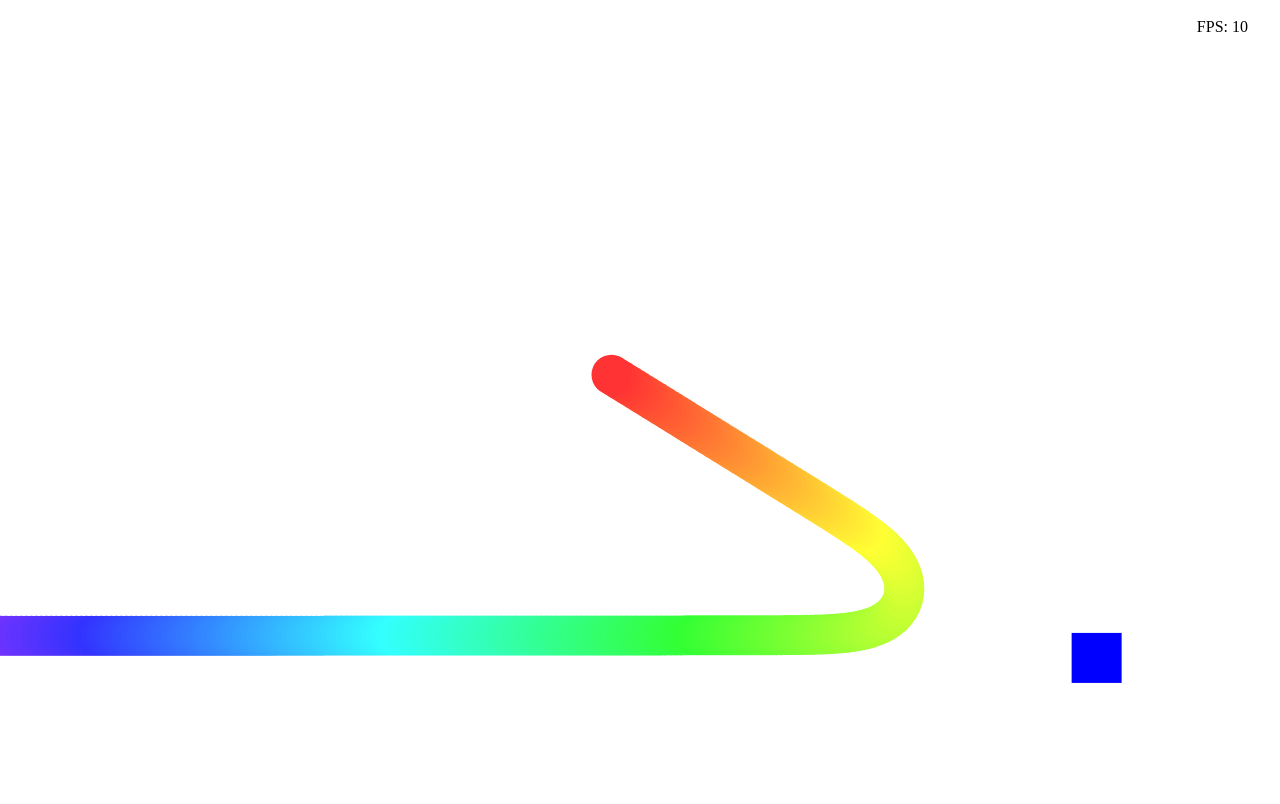
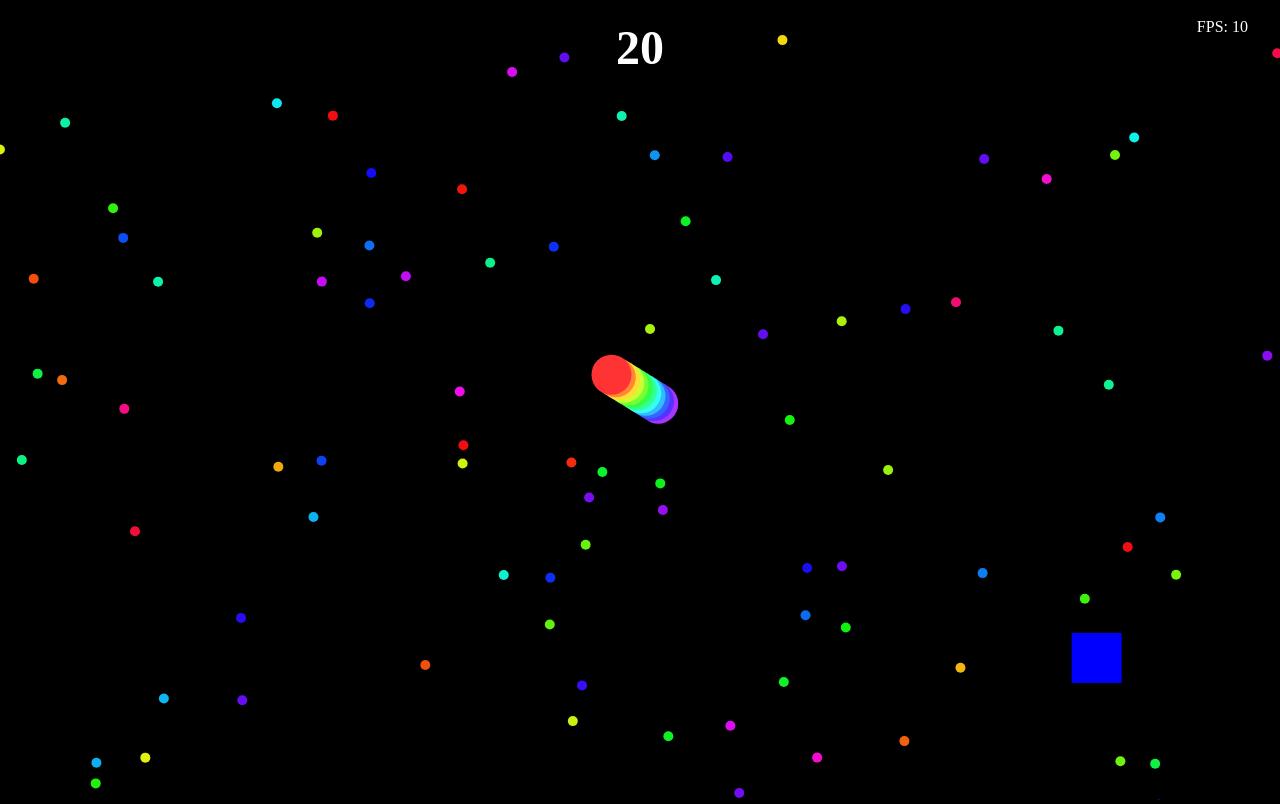
Before and after one commit to theo5970/oreo-slither-front-basic, a plain HTML site: page index.html in a window 1280 px wide. Drawn offline with Linux system fonts and the light colour scheme; animation ran at ten frames a second.

Commit message:
- 먹이 기능 추가 (+렌더링 최적화) - 점수 표시

```diff
--- a/index.html
+++ b/index.html
@@ -11,6 +11,7 @@
     <script src="./scripts/fps_counter.js"></script>
     <script src="./scripts/math_utils.js"></script>
     <script src="./scripts/snake.js"></script>
+    <script src="./scripts/food.js"></script>
     <script src="./scripts/main.js"></script>
 </body>
 
--- /dev/null
+++ b/scripts/food.js
@@ -0,0 +1,8 @@
+class Food {
+    constructor() {
+        this.x = 0
+        this.y = 0
+        this.radius = 10
+        this.color = 'rgb(255, 0, 255)'
+    }
+}
--- a/scripts/main.js
+++ b/scripts/main.js
@@ -10,6 +10,16 @@ const canvas = document.getElementById('canvas');
 const ctx = canvas.getContext('2d');
 
 const player = new Snake(0, 0);
+let score = 0;
+const foods = [];
+for (let i = 0; i < 20000; i++) { // 테스트 먹이 추가
+    const food = new Food();
+    food.x = RandomRange(-15000, 15000);
+    food.y = RandomRange(-15000, 15000);
+    food.color = `hsl(${RandomRange(0, 360)}deg, 90%, 50%)`;
+    food.radius = 10;
+    foods.push(food);
+}
 
 const minMoveSpeed = 200;
 const maxMoveSpeed = 800;
@@ -83,10 +93,12 @@ function UpdateCamera() {
     ctx.scale(inverseZoom, inverseZoom);
 }
 
+let currentTransform;
+
 // 업데이트 (게임)
 function Update() {
-    let transform = ctx.getTransform();
-    let target = TransformPoint(InverseTransform(transform), mousePosition);    // 마우스 위치를 월드 좌표계로 변환
+    currentTransform = ctx.getTransform();
+    let target = TransformPoint(InverseTransform(currentTransform), mousePosition);    // 마우스 위치를 월드 좌표계로 변환
 
     let dx = target.x - player.x;
     let dy = target.y - player.y;
@@ -101,11 +113,49 @@ function Update() {
         speed = maxMoveSpeed;
     }
 
-    if (distance > 100) {
-        player.Move(speed * dx * deltaTime, speed * dy * deltaTime);
+    player.Move(speed * dx * deltaTime, speed * dy * deltaTime);
+    player.Update();
+
+    CheckCollisions();
+}
+
+// 카메라에 표시되는 지 확인
+function IsVisibleFromCamera(x, y) {
+    const tp = TransformPoint(currentTransform, { x, y });
+
+    const viewportWidth = ctx.canvas.width * zoom;
+    const viewportHeight = ctx.canvas.height * zoom;
+    return ((tp.x > 0 && tp.x < viewportWidth) && (tp.y > 0 && tp.y < viewportHeight));
+}
+
+// 먹이랑 지렁이 머리 충돌체크
+function CheckCollisions() {
+    for (let i = 0; i < foods.length; i++) {
+        const food = foods[i];
+        const distance = CalculateDistance(player.x, player.y, food.x, food.y);
+
+        if (distance < player.radius + food.radius) {
+            score += 10;
+            foods.splice(i, 1);
+            player.Grow();
+            i--;
+        }
     }
-    player.Update();
 }
+
+// 먹이 부족할 때 추가하기
+function AddSomeFoods() {
+    const countToAdd = 2000 - foods.length + 1;
+    for (let i = 0; i < countToAdd; i++) {
+        const food = new Food();
+        food.x = RandomRange(-15000, 15000);
+        food.y = RandomRange(-15000, 15000);
+        food.color = `hsl(${RandomRange(0, 360)}deg, 90%, 50%)`;
+        food.radius = 10;
+        foods.push(food);
+    }
+}
+setInterval(AddSomeFoods, 5000);
 
 // 그리기 (렌더링)
 function Render() {
@@ -115,8 +165,9 @@ function Render() {
     DrawRectangle(0, 0, 100, 100, 'blue');
     DrawRectangle(500, 500, 100, 100, 'red');
 
+    DrawFoods();
     DrawSnake(player);
-    DrawFPS();
+    DrawUI();
 }
 
 // 뱀 그리기 (+ 추후에 최적화 필요)
@@ -127,6 +178,18 @@ function DrawSnake(snake) {
         const h = 300 * (i / snake.positions.length);
         const color = 'hsl(' + h + 'deg, 100%, 60%)';   // 무지개 색상으로 알록달록하게~
         DrawCircle(bonePosition.x, bonePosition.y, snake.radius, color);
+    }
+}
+
+
+// 먹이 그리기
+function DrawFoods() {
+    for (let i = 0; i < foods.length; i++) {
+        const food = foods[i];
+
+        if (IsVisibleFromCamera(food.x, food.y)) {
+            DrawCircle(food.x, food.y, food.radius, food.color);
+        }
     }
 }
 // 사각형 그리기
@@ -153,19 +216,24 @@ function DrawCircle(x, y, radius, color) {
 }
 
 /*
- * FPS 표시 (디버깅용)
+ * FPS & 점수 표시 (디버깅용)
 */
 const fpsCounter = new FPSCounter();
 
-function DrawFPS() {
+function DrawUI() {
     fpsCounter.Update(deltaTime);
     const fpsAverage = fpsCounter.fpsAverage;
 
     ctx.save();
     ctx.setTransform(1, 0, 0, 1, 0, 0); // 변환 리셋
 
+    ctx.fillStyle = 'white';
     ctx.textAlign = 'right';
     ctx.font = 'normal 16px serif';
     ctx.fillText('FPS: ' + Math.round(fpsAverage), ctx.canvas.width - 32, 32);
+
+    ctx.textAlign = 'center';
+    ctx.font = 'bold 48px serif';
+    ctx.fillText(score, ctx.canvas.width / 2, 64);
     ctx.restore();
 }
--- a/scripts/math_utils.js
+++ b/scripts/math_utils.js
@@ -29,3 +29,13 @@ function TransformPoint(matrix, point) {
         y: matrix.b * point.x + matrix.d * point.y + matrix.f
     };
 }
+
+// 두 점 사이의 거리를 계산
+function CalculateDistance(x1, y1, x2, y2) {
+    return Math.sqrt((x2 - x1) ** 2 + (y2 - y1) ** 2)
+}
+
+// 범위기반 랜덤
+function RandomRange(min, max) {
+    return min + Math.random() * (max - min);
+}
--- a/scripts/snake.js
+++ b/scripts/snake.js
@@ -5,7 +5,7 @@ class Snake {
         this.spacing = 10;      // 관절 사이 간격
 
         let newX = y;
-        for (let i = 0; i < 300; i++) {
+        for (let i = 0; i < 10; i++) {
             newX -= this.radius * 2;
             this.positions.push({ x: newX, y: y });
         }
@@ -57,4 +57,11 @@ class Snake {
             currentPosition.y = previousPosition.y + this.spacing * Math.sin(angle);
         }
     }
+
+    Grow() {
+        const lastPosition = this.positions[this.positions.length - 1];
+        for (let i = 0; i < 1; i++) {
+            this.positions.push({x: lastPosition.x, y: lastPosition.y});
+        }
+    }
 }
--- a/style.css
+++ b/style.css
@@ -1,4 +1,5 @@
 html, body {
     margin: 0;
     padding: 0;
+    background-color: black;
 }
```
